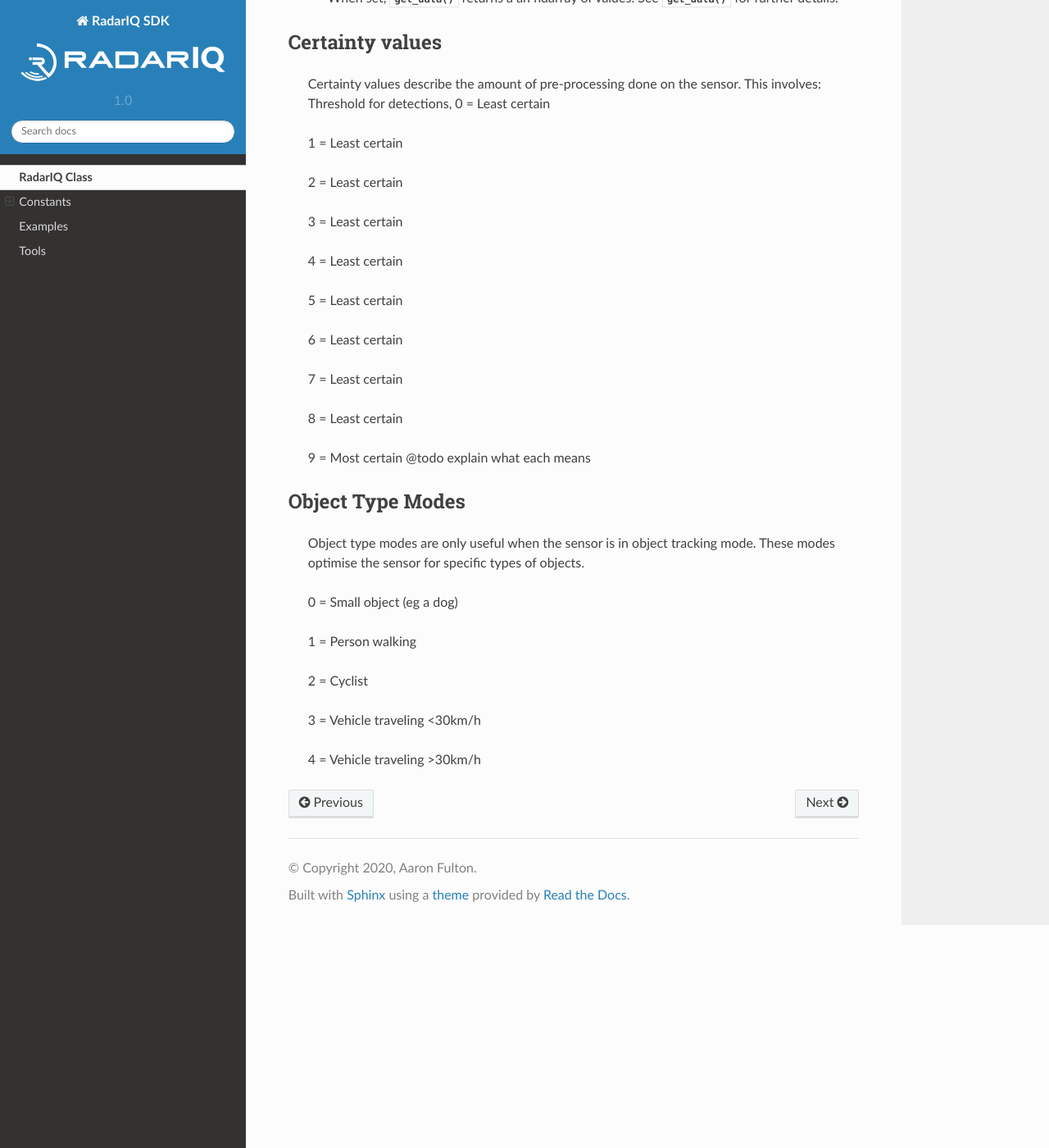
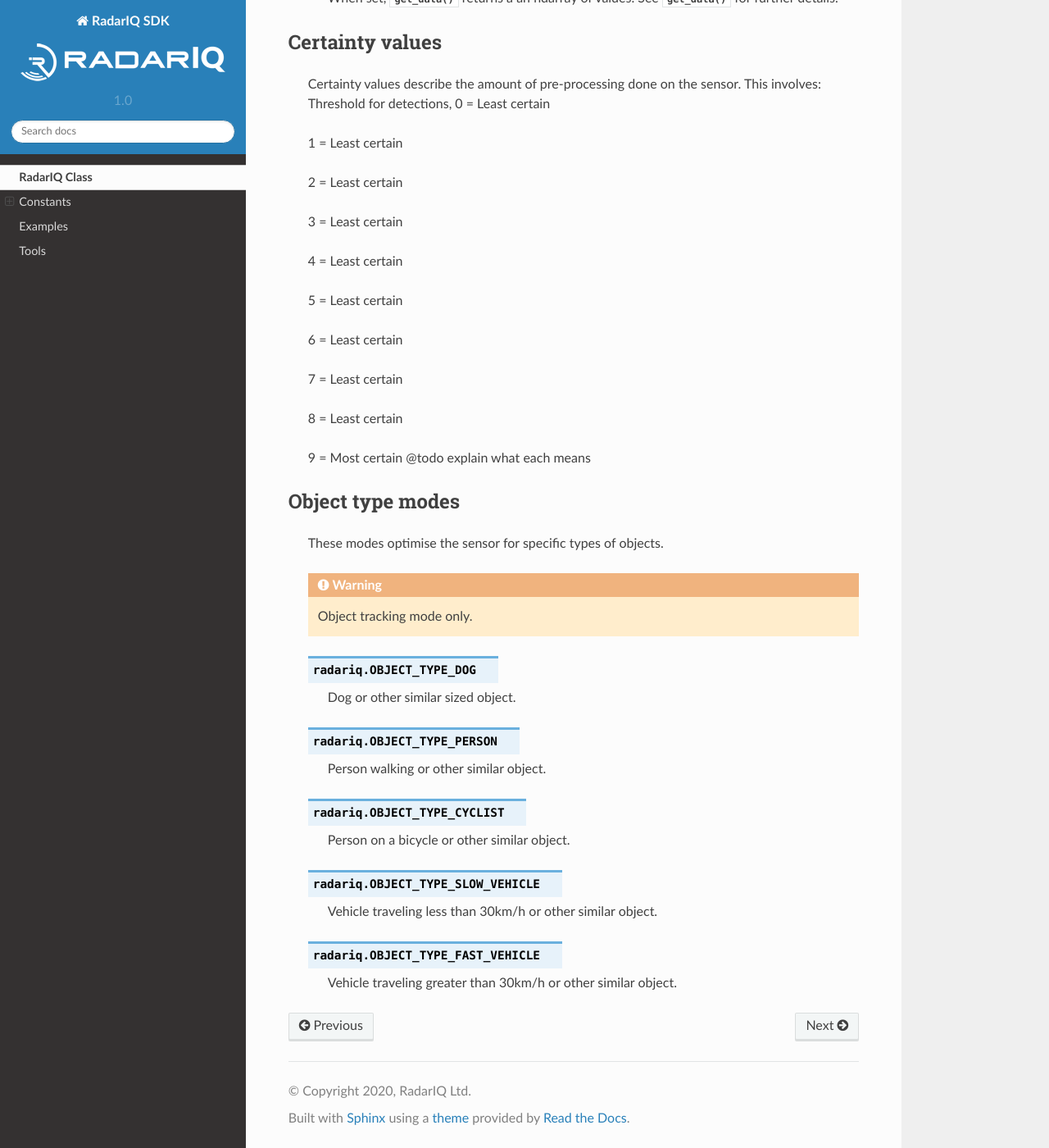
Before and after one commit to radariq/python-sdk, a Sphinx documentation site: the page built from docs/source/API.rst, in a window 1280 px wide and 1400 px high, scrolled down 1939 px. Shown: the whole window at 82% size. Built offline with Sphinx 7.4.7 and the Read the Docs theme 2.0.0, drawn with Linux system fonts in a browser that asks for light colours.

Commit message:
Fixed documentation

```diff
--- a/docs/source/API.rst
+++ b/docs/source/API.rst
@@ -111,18 +111,29 @@ Certainty values
     @todo explain what each means
 
 
-Object Type Modes
+Object type modes
 #################
 
-    Object type modes are only useful when the sensor is in object tracking mode.
     These modes optimise the sensor for specific types of objects.
 
-    0 = Small object (eg a dog)
+    .. warning:: Object tracking mode only.
 
-    1 = Person walking
+    .. data:: OBJECT_TYPE_DOG
 
-    2 = Cyclist
+        Dog or other similar sized object.
 
-    3 = Vehicle traveling <30km/h
+    .. data:: OBJECT_TYPE_PERSON
 
-    4 = Vehicle traveling >30km/h
+        Person walking or other similar object.
+
+    .. data:: OBJECT_TYPE_CYCLIST
+
+        Person on a bicycle or other similar object.
+
+    .. data:: OBJECT_TYPE_SLOW_VEHICLE
+
+        Vehicle traveling less than 30km/h or other similar object.
+
+    .. data:: OBJECT_TYPE_FAST_VEHICLE
+
+        Vehicle traveling greater than 30km/h or other similar object.
--- a/docs/source/conf.py
+++ b/docs/source/conf.py
@@ -17,7 +17,7 @@ sys.path.insert(0, os.path.abspath('../..'))
 # -- Project information -----------------------------------------------------
 
 project = 'RadarIQ SDK'
-copyright = '2020, Aaron Fulton'
+copyright = '2020, RadarIQ Ltd'
 author = 'Aaron Fulton'
 version = '1.0'
 
```
